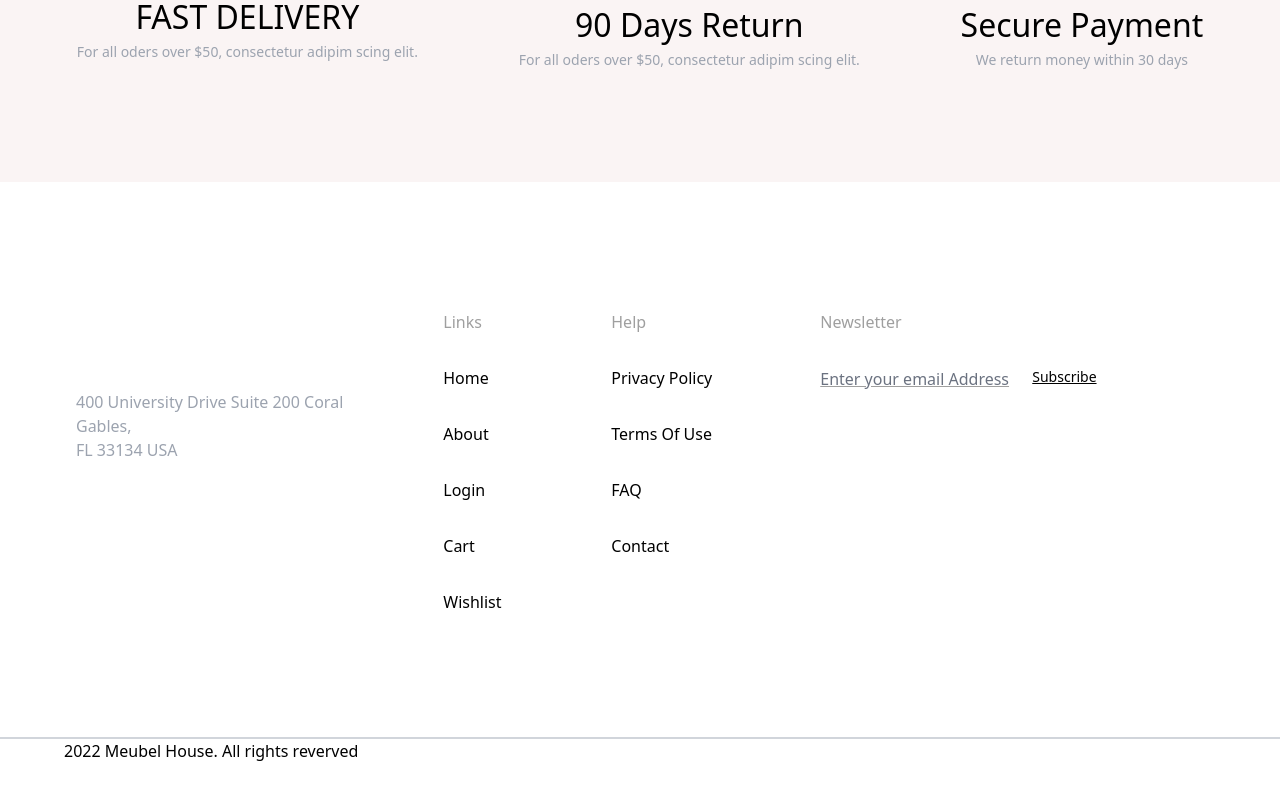
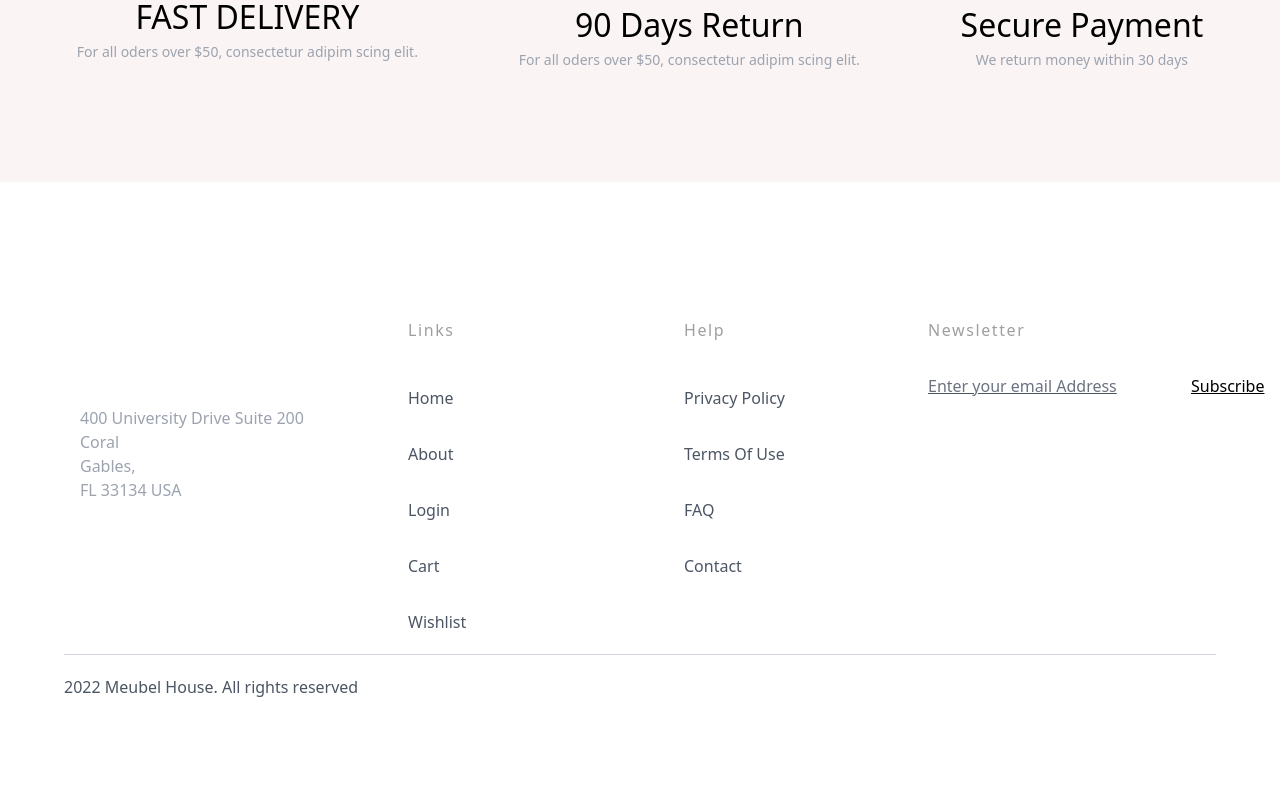
Before and after one commit to SyedaWania23/ecommerce_store, a Next.js app: page /shop in a window 1280 px wide. Shown: the part 2331-3131 px from the top of the page. Built offline with nearby package versions, Linux system fonts and the light colour scheme.

Commit message:
Footer.tsx

```diff
--- a/src/app/components/footer/Footer.tsx
+++ b/src/app/components/footer/Footer.tsx
@@ -1,62 +1,84 @@
-
-import React from 'react'
+import React from 'react';
 
 const Footer = () => {
+  return (
+    <div>
+
+
+<footer className="text-gray-600 body-font">
+  <div className="container px-16 py-24 mx-auto">
+    <div className="flex flex-wrap md:text-left text-center order-first">
+      <div className="lg:w-1/4 md:w-1/2 w-full px-4">
+
+        {/* Address Section */}
+         <div className="flex-1 ">
+          <h1 className="text-gray-400 pt-32 ">
+             400 University Drive Suite 200 Coral <br /> Gables, <br />
+             FL 33134 USA
+           </h1>
+        </div>
+      </div>
+
+{/* ****88 */}
+
+
+      <div className="lg:w-1/4 md:w-1/2 w-full px-4">
+        <nav className="list-none">
+           {/* Links Section */}
+           <div className="flex-1 flex flex-col items-start pt-10 space-y-2 gap-[24px] mx-10">
+           <h1 className="text-[#9F9F9F] tracking-widest mb-3 text-base">Links</h1>
+           <h1 className="font-medium text-base">Home</h1>
+           <h1 className="font-medium text-base">About</h1>
+           <h1 className="font-medium text-base">Login</h1>
+           <h1 className="font-medium text-base">Cart</h1>
+           <h1 className="font-medium text-base">Wishlist
+            </h1>         </div>
+        </nav>
+      </div>
+
+           {/* Quick Links Section */}
+
+<div className="lg:w-1/4 md:w-1/2 w-full px-4">
+        <nav className="list-none">
+           {/* Links Section */}
+           <div className="flex-1 flex flex-col items-start pt-10 space-y-2 gap-[24px] mx-7">
+           <h1 className="text-[#9F9F9F] tracking-widest mb-3 text-base">Help</h1>
+           <h1 className="font-medium text-base">Privacy Policy</h1>
+           <h1 className="font-medium text-base">Terms Of Use</h1>
+           <h1 className="font-medium text-base">FAQ</h1>
+           <h1 className="font-medium text-base">Contact</h1>
+
+                     </div>
+        </nav>
+      </div>
 
 
 
-  return (
-    <div>
-    <div className='flex p-9 h-[555px] gap-5 pt-32'>
-      <div className=''>
-      <h1 className='text-gray-400 pt-20 mx-10'>400 University Drive Suite 200 Coral  <br /> Gables,<br />
-      FL 33134 USA </h1>
+      <div className="lg:w-1/4 md:w-1/2 w-full ">
+        <h2 className="text-[#9F9F9F] tracking-widest text-[16px] pt-10">Newsletter</h2>
+        <div className="flex xl:flex-nowrap md:flex-nowrap lg:flex-wrap flex-wrap justify-center items-end md:justify-start">
+          <div className="relative w-40 sm:w-auto xl:mr-4 lg:mr-0 sm:mr-4 mr-2">
+            <input
+              type="text"
+              placeholder="Enter your email Address"
+              className="border-white underline placeholder-gray-500  pt-8"
+            />
+
+          </div>
+          <h1 className="underline lg:mt-2 xl:mt-0 flex-shrink-0 px-4  text-black text-medium text-base">Subscribe</h1>
+        </div>
       </div>
+    </div>
+     {/* Footer Bottom Section */}
+      <div className="border-t  border-gray-300  mt-5 pt-5">
+         <h1 className="text-center lg:text-start  text-[16px]">
+           2022 Meubel House. All rights reserved
+         </h1>
+      </div>
+  </div>
 
-      {/* ***Links */}
-      <div className="flex flex-col items-start space-y-2 gap-[24px] mx-10">
-      <h1 className=" text-[#9F9F9F] text-base w-[40px] h-[24px] ">Links</h1>
-          <h1 className="font-medium text-base w-[48px] h-[24px]">Home</h1>
-          <h1 className="font-medium text-base w-[49px] h-[24px]">About</h1>
-          <h1 className="font-medium text-base w-[68px] h-[24px]">Login </h1>
-          <h1 className="font-medium text-base w-[48px] h-[24px]">Cart</h1>
-          <h1 className="font-medium text-base w-[66px] h-[24px]">Wishlist</h1>
 
-        </div>
-
-        {/* Quick Links Section */}
-        <div className="flex flex-col items-start space-y-2 gap-[24px] mx-10">
-          <h1 className="
-          text-[#9F9F9F] text-[16px] w-[40px] h-[24px]">Help</h1>
-          <h1 className="font-medium text-base w-[109px] h-[24px]">Privacy Policy</h1>
-          <h1 className="font-medium w-[105px] h-[24px] text-base">Terms Of Use</h1>
-          <h1 className="font-medium text-base w-[32px] h-[24px]">FAQ</h1>
-          <h1 className="font-medium text-base w-[66px] h-[24px]">Contact</h1>
-        </div>
-
-<div className='text-[#9F9F9F] text-[16px] w-[66px] h-[24px]  mx-10'>
-    Newsletter
-
-        <div className=" w-[200px] gap-3 flex pt-8">
-          <input
-            type="text"
-            placeholder="Enter your email Address"
-            className="  border-white underline placeholder-gray-500  w-[200px] h-[26px]"
-          />
-          <h1 className='underline text-black text-medium w-[75px] h-[21px] text-[14px] '>Subscribe</h1>
-          </div>
-          </div>
-
-      </div>
-      <div className='border border-gray-300  flex'>
-
-        {/* email input */}
-
-      </div>
-      <h1 className='text-black ml-16 text-[16px]
-      mb-10'>2022 Meubel House. All rights reverved</h1>
-      </div>
-  )
-}
-
-export default Footer
+</footer>
+</div>
+  );}
+ export default Footer;
```
